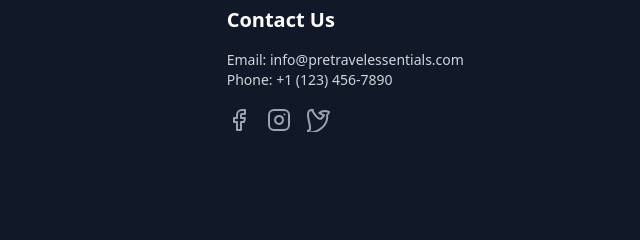
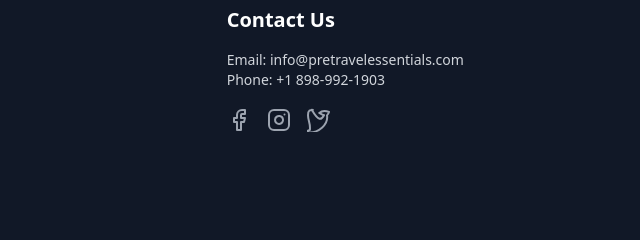
Before and after one commit to inorganicAds/pretravelassist, a plain HTML site: page contact.html in a window 1280 px wide. Shown: the part 1642-1882 px from the top of the page, 640-1280 px from the left. Drawn offline with nearby package versions, Linux system fonts and the light colour scheme.

Commit message:
contact.html

```diff
--- a/contact.html
+++ b/contact.html
@@ -210,7 +210,7 @@
             <div>
                 <h3 class="text-xl font-semibold text-white mb-4">Contact Us</h3>
                 <p class="text-sm">Email: info@pretravelessentials.com</p>
-                <p class="text-sm">Phone: +1 (123) 456-7890</p>
+                <p class="text-sm">Phone: +1 898-992-1903</p>
                 <div class="flex space-x-4 mt-4">
                     <!-- Social media icons directly using Lucide SVG paths -->
                     <a href="#" class="text-gray-400 hover:text-white transition duration-300">
```
